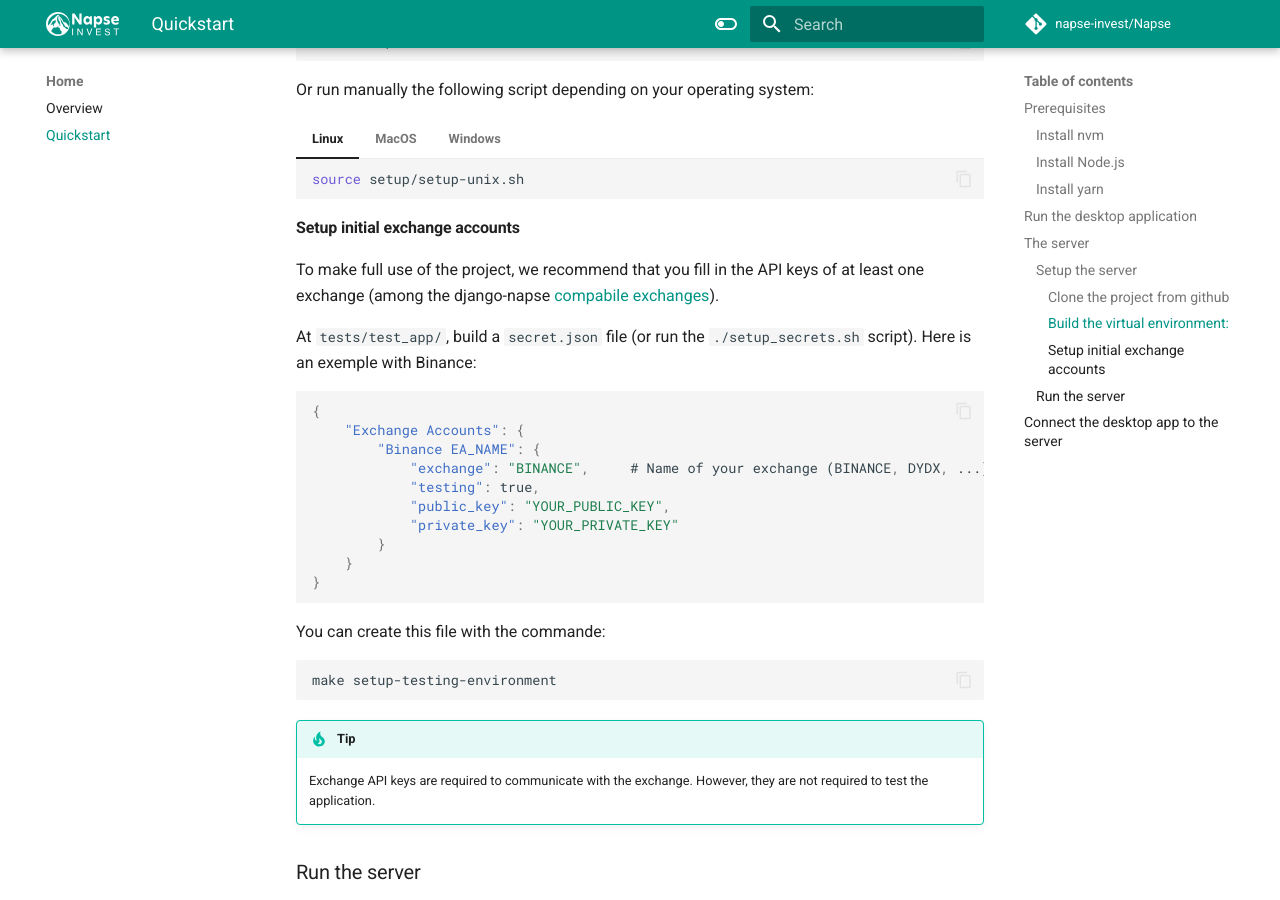
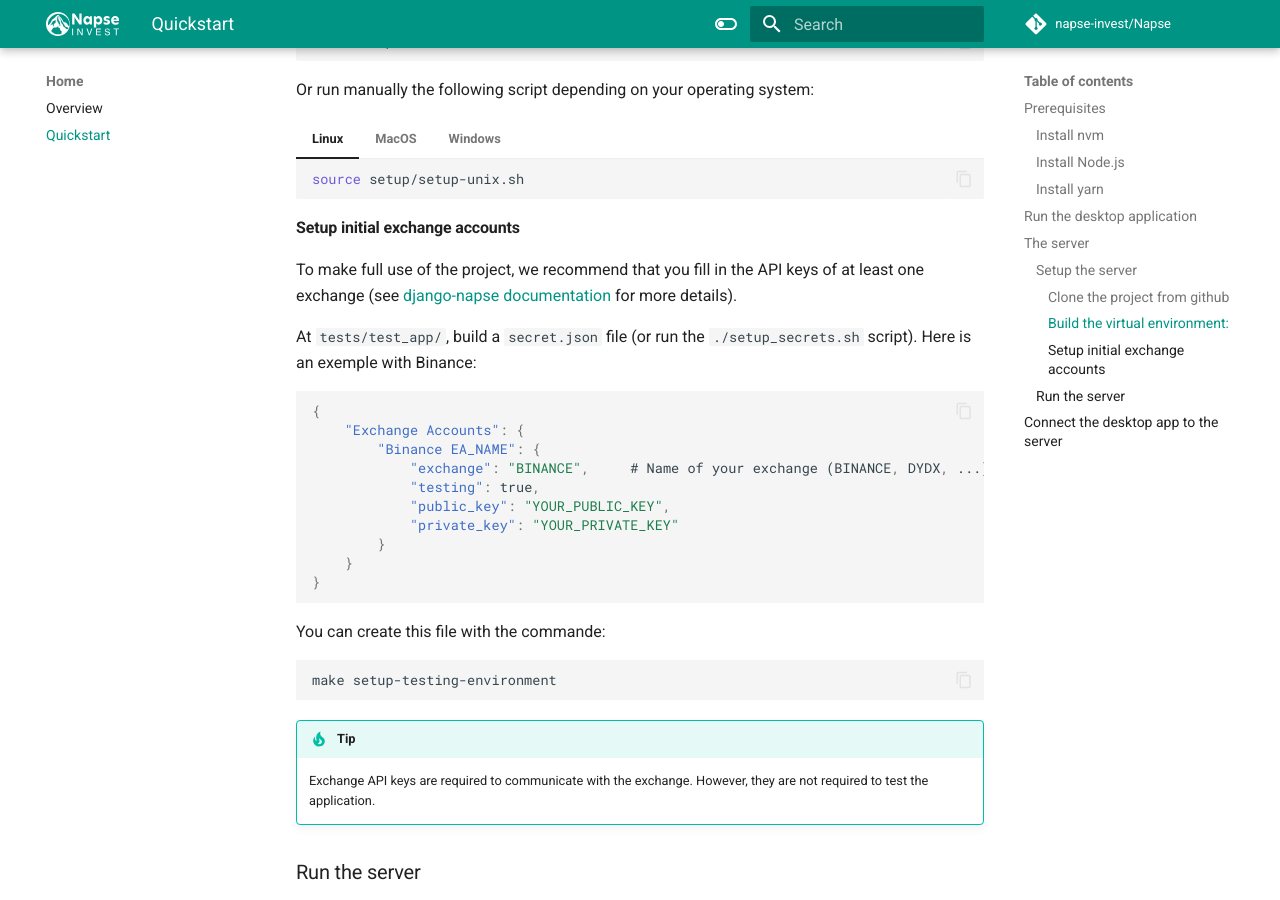
Before and after one commit to napse-invest/Napse, an MkDocs documentation site: the page built from docs/sources/quickstart.md, in a window 1280 px wide and 900 px high, scrolled down 1952 px. Built offline with MkDocs 1.6.1 and Material for MkDocs 9.7.7, drawn with Linux system fonts in a browser that asks for light colours; comment, search, counter and statistics services are not loaded.

Commit message:
fix on exchange account explicitation

````diff
--- a/docs/sources/quickstart.md
+++ b/docs/sources/quickstart.md
@@ -113,7 +113,7 @@ Or run manually the following script depending on your operating system:
 
 #### Setup initial exchange accounts
 
-To make full use of the project, we recommend that you fill in the API keys of at least one exchange (among the django-napse [compabile exchanges](#compatible-exchanges)).
+To make full use of the project, we recommend that you fill in the API keys of at least one exchange (see [django-napse documentation](https://napse-invest.github.io/django-napse/) for more details).
 
 At `tests/test_app/`, build a `secret.json` file (or run the `./setup_secrets.sh` script). Here is an exemple with Binance:
 ```json
````
